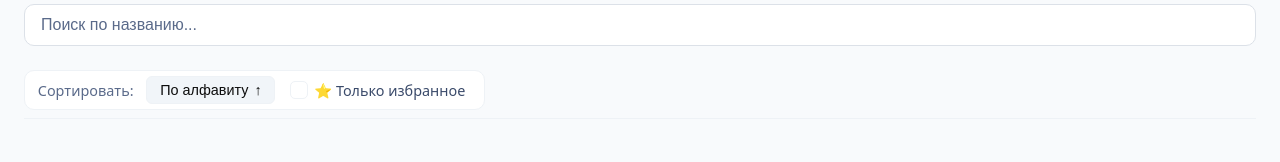
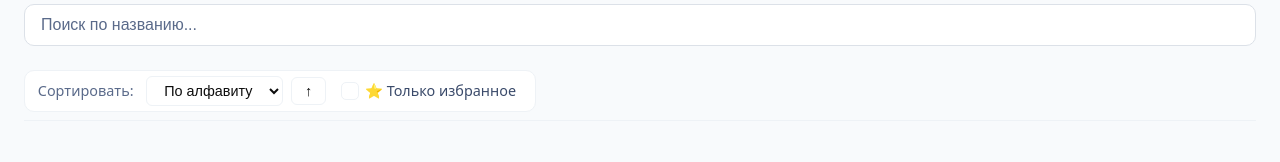
Before and after one commit to STcrafter/STHomebrew, a React (Vite) app: page /STHomebrew/category/1 in a window 1280 px wide. Shown: the part 159-321 px from the top of the page. Built offline with nearby package versions, Linux system fonts and the light colour scheme.

Commit message:
feat: add sort type selector and direction button to spell list

```diff
--- a/src/pages/CategoryList.jsx
+++ b/src/pages/CategoryList.jsx
@@ -8,6 +8,7 @@ import Breadcrumbs from '../components/Breadcrumbs';
 import { useFavorites } from '../context/FavoritesContext';
 import styles from './CategoryList.module.css';
 import { formatChallengeRating, getDangerColor } from '../utils/helpers';
+import { getSortOptions, sortItems, toggleSortDirection } from '../utils/sorting';
 
 const categoryLabels = {
   monsters: 'Монстры',
@@ -137,20 +138,7 @@ export default function CategoryList() {
       return true;
     });
 
-    if (sortField === 'name') {
-      result.sort((a, b) => {
-        const nameA = a.name.toLowerCase();
-        const nameB = b.name.toLowerCase();
-        return sortDirection === 'asc' ? nameA.localeCompare(nameB) : nameB.localeCompare(nameA);
-      });
-    } else if (sortField === 'challenge_rating') {
-      result.sort((a, b) => {
-        const crA = a.challenge_rating ?? 0;
-        const crB = b.challenge_rating ?? 0;
-        return sortDirection === 'asc' ? crA - crB : crB - crA;
-      });
-    }
-    return result;
+    return sortItems(result, sortField, sortDirection);
   }, [items, search, filters, sortField, sortDirection, showFavorites, isFavorite, category]);
 
   const handleFilterChange = (field, selected) => {
@@ -160,21 +148,6 @@ export default function CategoryList() {
   const handleSearch = (query) => {
     setSearch(query);
   };
-
-  const handleSortFieldChange = (field) => {
-    if (sortField === field) {
-      setSortDirection(prev => (prev === 'asc' ? 'desc' : 'asc'));
-    } else {
-      setSortField(field);
-      setSortDirection('asc');
-    }
-  };
-
-  const sortOptions = [];
-  sortOptions.push({ field: 'name', label: 'По алфавиту' });
-  if (category === 'monsters') {
-    sortOptions.push({ field: 'challenge_rating', label: 'По опасности' });
-  }
 
   return (
     <div className={styles.page}>
@@ -197,20 +170,28 @@ export default function CategoryList() {
             <SearchBar onSearch={handleSearch} placeholder="Поиск по названию..." />
             <div className={styles.sortControls}>
               <span className={styles.sortLabel}>Сортировать:</span>
-              {sortOptions.map(opt => (
-                <button
-                  key={opt.field}
-                  className={`${styles.sortButton} ${sortField === opt.field ? styles.active : ''}`}
-                  onClick={() => handleSortFieldChange(opt.field)}
-                >
-                  {opt.label}
-                  {sortField === opt.field && (
-                    <span className={styles.sortArrow}>
-                      {sortDirection === 'asc' ? ' ↑' : ' ↓'}
-                    </span>
-                  )}
-                </button>
-              ))}
+              <select
+                className={styles.sortSelect}
+                value={sortField}
+                onChange={(e) => {
+                  setSortField(e.target.value);
+                  setSortDirection('asc');
+                }}
+                aria-label="Тип сортировки"
+              >
+                {getSortOptions(category).map(opt => (
+                  <option key={opt.field} value={opt.field}>{opt.label}</option>
+                ))}
+              </select>
+              <button
+                type="button"
+                className={styles.directionButton}
+                onClick={() => setSortDirection(prev => toggleSortDirection(prev))}
+                title={sortDirection === 'asc' ? 'По убыванию' : 'По возрастанию'}
+                aria-label={sortDirection === 'asc' ? 'Сортировать по убыванию' : 'Сортировать по возрастанию'}
+              >
+                {sortDirection === 'asc' ? '↑' : '↓'}
+              </button>
               <label
                 className={`${styles.favoritesFilter} ${showFavorites ? styles.favoritesActive : ''}`}
                 onClick={() => setShowFavorites(prev => !prev)}
--- a/src/pages/CategoryList.module.css
+++ b/src/pages/CategoryList.module.css
@@ -96,30 +96,33 @@
   margin-right: 0.3rem;
 }
 
-.sortButton {
+.sortSelect {
   padding: 0.3rem 0.8rem;
-  border: 1px solid transparent;
+  border: 1px solid var(--border-color);
   border-radius: 6px;
-  background: transparent;
+  background: var(--bg-card);
   font-size: 0.9rem;
-  color: var(--text-muted);
+  color: var(--text-primary);
   cursor: pointer;
-  transition: all 0.15s;
 }
 
-.sortButton:hover {
-  background: var(--bg-card-hover);
+.directionButton {
+  min-width: 2.2rem;
+  padding: 0.3rem 0.8rem;
+  border: 1px solid var(--border-color);
+  border-radius: 6px;
+  background: var(--bg-card);
+  font-size: 0.9rem;
+  color: var(--text-primary);
+  cursor: pointer;
+  display: inline-flex;
+  align-items: center;
+  justify-content: center;
+  transition: background 0.15s;
 }
 
-.sortButton.active {
+.directionButton:hover {
   background: var(--bg-card-hover);
-  border-color: var(--border-color);
-  font-weight: 500;
-  color: var(--text-primary);
-}
-
-.sortArrow {
-  margin-left: 2px;
 }
 
 .grid {
```
